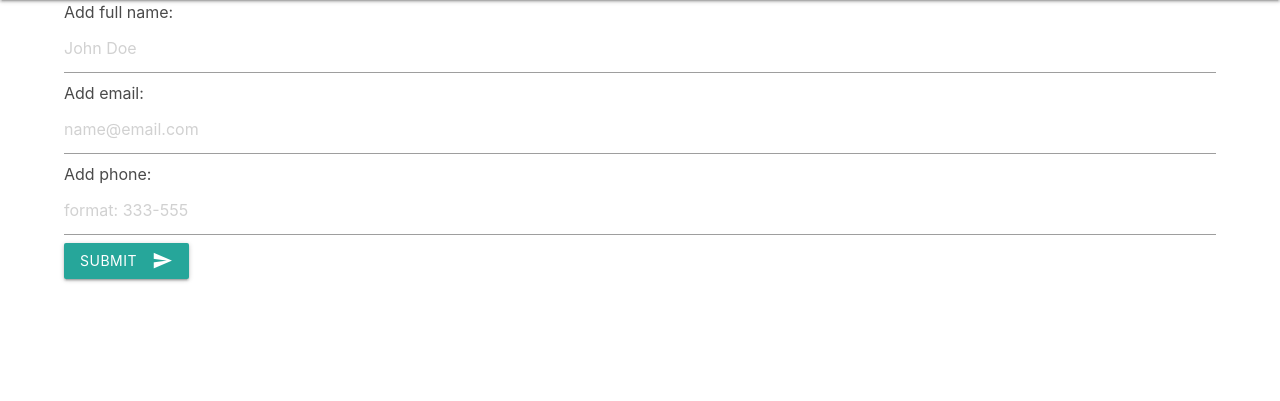
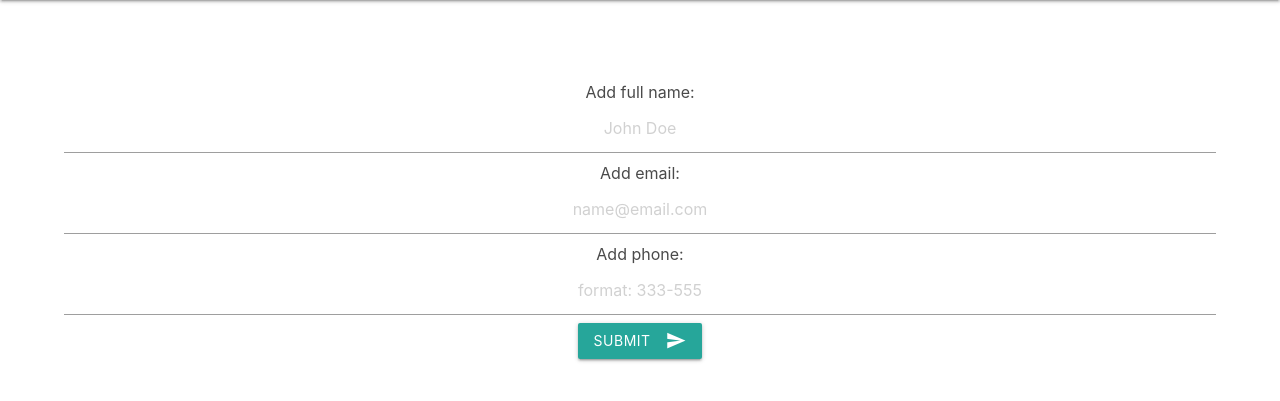
Before and after one commit to denisjovic/students_db, a Flask app: page / in a window 1280 px wide. Shown: the part 64-465 px from the top of the page. Run offline with Flask 2, Linux system fonts and the light colour scheme.

Commit message:
Fix styling

```diff
--- a/static/style.css
+++ b/static/style.css
@@ -1,11 +1,27 @@
+body {
+    font-family: 'JetBrains Mono', monospace;
+}
 
 nav {
     padding: 0px 0px 30px 0px;
+    margin-bottom: 10vh;
+}
+
+form, input {
+    text-align: center;
+}
+
+button > .waves-light {
+    margin-top: 5vh !important;
 }
 
 
 .container {
     display: flex;
+    align-items: center;
+    justify-content: center;
+    text-align: center;
+    margin-top: 10vh;
 }
 
 .notification {
```
